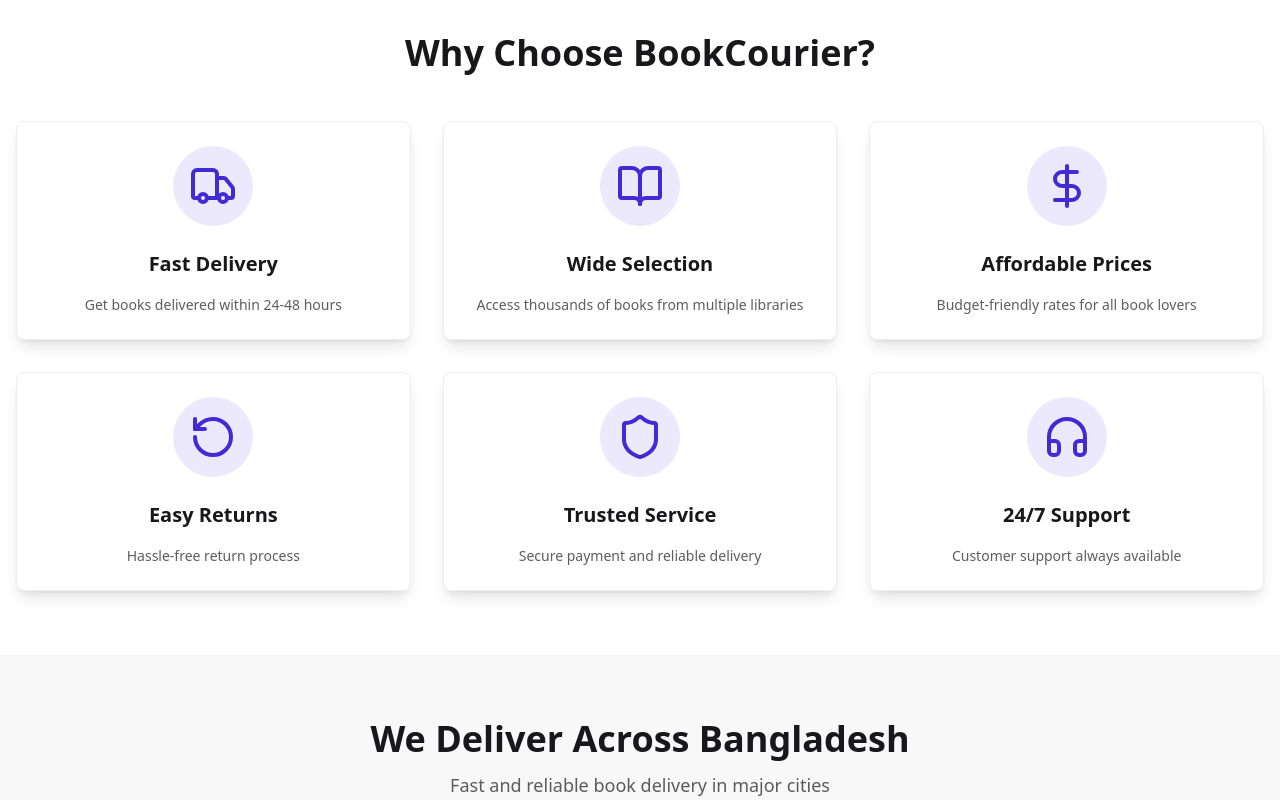
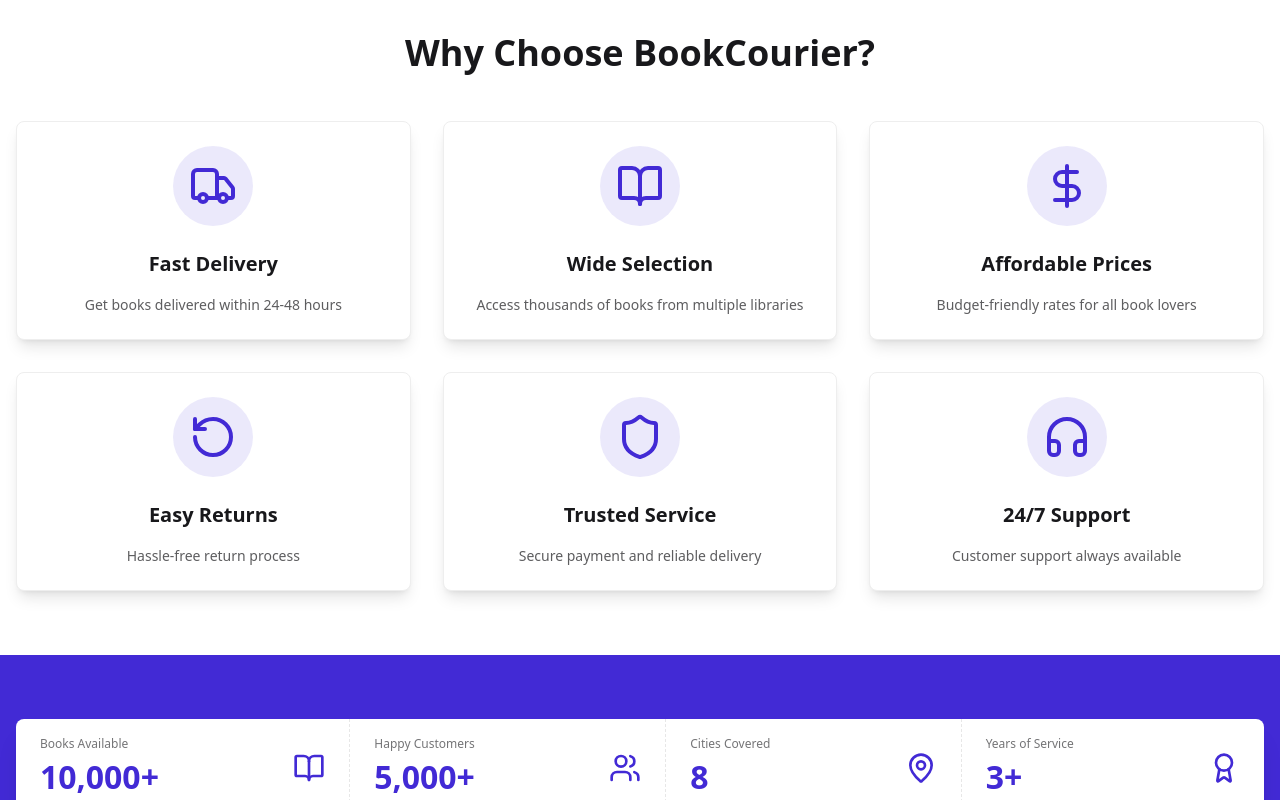
Before and after one commit to md-abdullah-al-ahad/bookcourier-client, a React (Vite) app: page / in a window 1280 px wide. Shown: the part 2000-2800 px from the top of the page. Built offline with nearby package versions, Linux system fonts and the light colour scheme; no server answers.

Commit message:
feat: add StatisticsSection with animated counters

```diff
--- /dev/null
+++ b/src/components/home/StatisticsSection.jsx
@@ -0,0 +1,136 @@
+import { useState, useEffect, useRef } from "react";
+import { BookOpen, Users, MapPin, Award } from "lucide-react";
+
+const StatisticsSection = () => {
+  const [isVisible, setIsVisible] = useState(false);
+  const [counts, setCounts] = useState({
+    books: 0,
+    customers: 0,
+    cities: 0,
+    years: 0,
+  });
+  const sectionRef = useRef(null);
+
+  const statistics = [
+    {
+      id: "books",
+      icon: BookOpen,
+      title: "Books Available",
+      target: 10000,
+      suffix: "+",
+      duration: 2000,
+    },
+    {
+      id: "customers",
+      icon: Users,
+      title: "Happy Customers",
+      target: 5000,
+      suffix: "+",
+      duration: 2000,
+    },
+    {
+      id: "cities",
+      icon: MapPin,
+      title: "Cities Covered",
+      target: 8,
+      suffix: "",
+      duration: 1500,
+    },
+    {
+      id: "years",
+      icon: Award,
+      title: "Years of Service",
+      target: 3,
+      suffix: "+",
+      duration: 1500,
+    },
+  ];
+
+  // Intersection Observer to detect when section is visible
+  useEffect(() => {
+    const observer = new IntersectionObserver(
+      ([entry]) => {
+        if (entry.isIntersecting && !isVisible) {
+          setIsVisible(true);
+        }
+      },
+      { threshold: 0.3 }
+    );
+
+    if (sectionRef.current) {
+      observer.observe(sectionRef.current);
+    }
+
+    return () => {
+      if (sectionRef.current) {
+        observer.unobserve(sectionRef.current);
+      }
+    };
+  }, [isVisible]);
+
+  // Counter animation
+  useEffect(() => {
+    if (!isVisible) return;
+
+    const animateCounter = (stat) => {
+      const increment = stat.target / (stat.duration / 50);
+      let current = 0;
+
+      const timer = setInterval(() => {
+        current += increment;
+        if (current >= stat.target) {
+          setCounts((prev) => ({ ...prev, [stat.id]: stat.target }));
+          clearInterval(timer);
+        } else {
+          setCounts((prev) => ({ ...prev, [stat.id]: Math.floor(current) }));
+        }
+      }, 50);
+
+      return timer;
+    };
+
+    const timers = statistics.map((stat) => animateCounter(stat));
+
+    return () => {
+      timers.forEach((timer) => clearInterval(timer));
+    };
+  }, [isVisible]);
+
+  const formatNumber = (num) => {
+    if (num >= 1000) {
+      return (num / 1000).toFixed(0) + ",000";
+    }
+    return num.toString();
+  };
+
+  return (
+    <section
+      ref={sectionRef}
+      className="py-16 px-4 bg-primary text-primary-content"
+    >
+      <div className="container mx-auto max-w-7xl">
+        <div className="stats stats-vertical md:stats-horizontal shadow-xl w-full bg-base-100 text-base-content">
+          {statistics.map((stat) => {
+            const IconComponent = stat.icon;
+            return (
+              <div key={stat.id} className="stat">
+                <div className="stat-figure text-primary">
+                  <IconComponent className="w-8 h-8" strokeWidth={2} />
+                </div>
+                <div className="stat-title">{stat.title}</div>
+                <div className="stat-value text-primary">
+                  {stat.id === "books" || stat.id === "customers"
+                    ? formatNumber(counts[stat.id])
+                    : counts[stat.id]}
+                  {stat.suffix}
+                </div>
+              </div>
+            );
+          })}
+        </div>
+      </div>
+    </section>
+  );
+};
+
+export default StatisticsSection;
--- a/src/pages/Home/HomePage.jsx
+++ b/src/pages/Home/HomePage.jsx
@@ -1,6 +1,7 @@
 import BannerSlider from "../../components/home/BannerSlider";
 import LatestBooks from "../../components/home/LatestBooks";
 import WhyChooseUs from "../../components/home/WhyChooseUs";
+import StatisticsSection from "../../components/home/StatisticsSection";
 import CoverageSection from "../../components/home/CoverageSection";
 
 const HomePage = () => {
@@ -15,6 +16,9 @@
       {/* Why Choose Us Section */}
       <WhyChooseUs />
 
+      {/* Statistics Section */}
+      <StatisticsSection />
+
       {/* Coverage Section */}
       <CoverageSection />
     </div>
```
